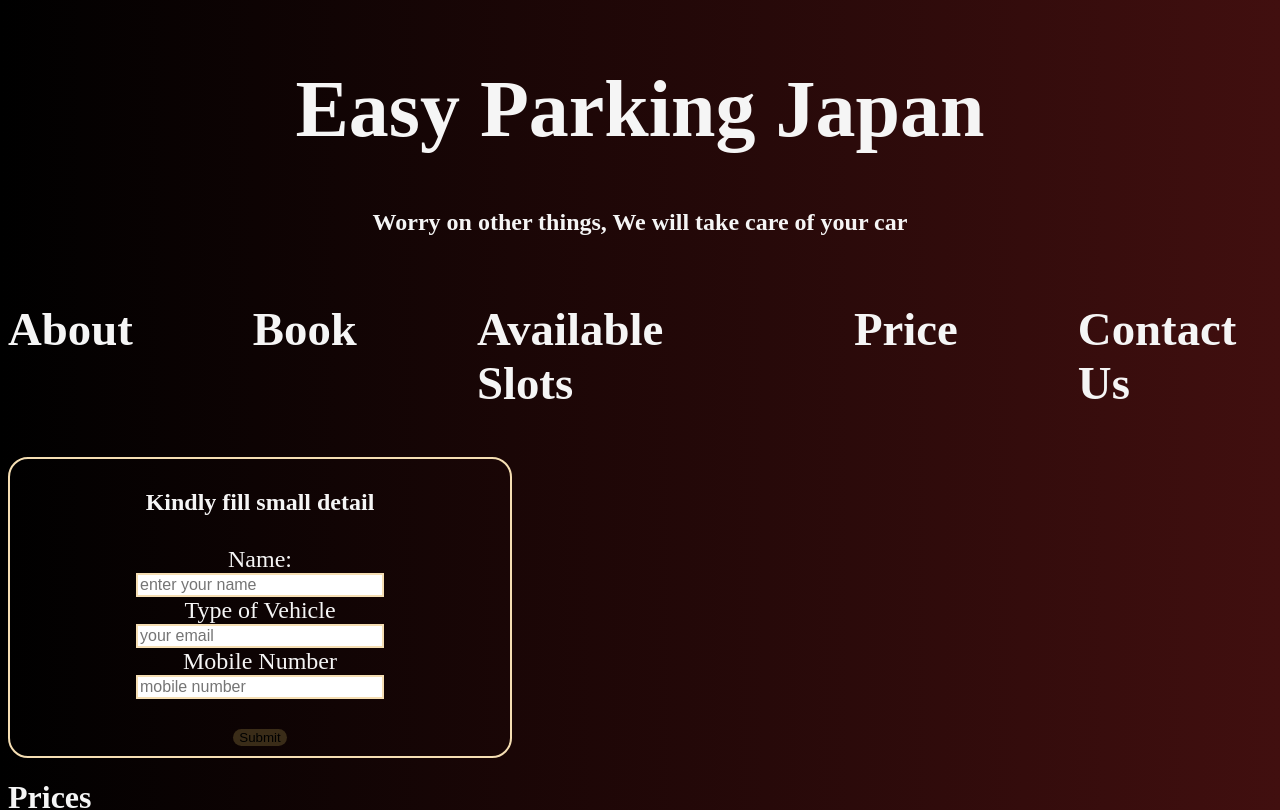
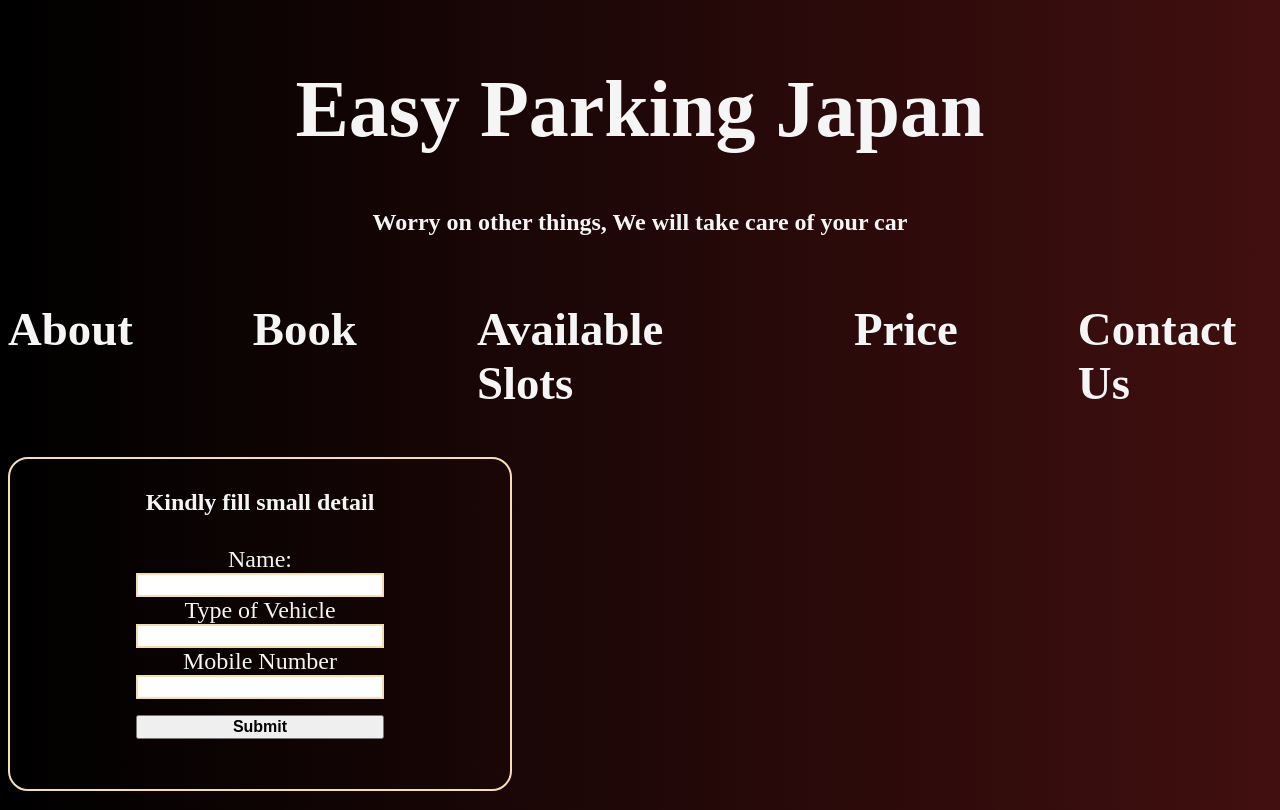
Before and after one commit to IamMaheshGurung/EasyPark, a React (Vite) app: page / in a window 1280 px wide. Shown: the top 810 px of the page. Built offline with nearby package versions, Linux system fonts and the light colour scheme.

Commit message:
tried using state variation in react on obj and array

```diff
--- a/src/App.jsx
+++ b/src/App.jsx
@@ -3,6 +3,7 @@ import Header from './Components/Header/Header'
 import BookingForm from './Components/BookingForm/BookingForm'
 import Hero from './Components/Hero/Hero'
 import Navbar from './Components/NavBar/Navbar'
+import EgCompo from './Components/EgCompo'
 const App = () => {
   return (
     <div>
@@ -12,7 +13,7 @@ const App = () => {
         <BookingForm/>
         <Hero weekday="Sunday"/>
       </div>
-
+      <EgCompo/>
     </div>
   )
 }
--- a/src/Components/BookingForm/BookingForm.jsx
+++ b/src/Components/BookingForm/BookingForm.jsx
@@ -1,21 +1,31 @@
-import React from 'react'
+import React, {useState} from 'react'
 import './bookingform.css'
 const BookingForm = () => {
+  let [detail, setDetail] = useState({Name:"",Type:"", Mob:""});
+  let [isSubmitted, setIsSubmitted]=useState(false)
+  const hDefault = (event)=>{
+    event.preventDefault();
+    setIsSubmitted(true)
+    setTimeout(()=>setIsSubmitted(false), 3000);
+  }
   return (
     <div className='BookingForm'>
-      <h2>Kindly fill small detail</h2>
-        <div className='detailForm'>
-            <label for="name" className='name' required>Name:</label>
-            <input type="text" name="name" placeholder='enter your name'/>
-            <label for="vehicle" className='Vehicle' >Type of Vehicle</label>
-            <input type="email" name="email" placeholder='your email' required/>
-            <label for="mobile" className='mobile'>Mobile Number</label>
-            <input type="phone" name="mobile" placeholder='mobile number' required/>
-
-
-        </div>
-        <button className='submit' type='submit'>Submit</button>
-
+      {isSubmitted ? (
+        <h2></h2>
+      ) : (
+        <>
+          <h2>Kindly fill small detail</h2>
+          <form className='detailForm' onSubmit={hDefault}>
+              <label htmlFor="name" className='name'  required>Name:</label>
+              <input type="text" name="name" placeholder={detail.Name} value={detail.Name} onChange={e=>setDetail({...detail, Name:e.target.value})}/>
+              <label htmlFor="vehicle" className='Vehicle' >Type of Vehicle</label>
+              <input type="text" name="vehicle" placeholder={detail.Type} value={detail.Type} onChange={e=>setDetail({...detail, Type:e.target.value})}/>
+              <label htmlFor="mobile" className='mobile'>Mobile Number</label>
+              <input type="phone" name="mobile" placeholder={detail.Mob} value={detail.Mob} onChange={e=>setDetail({...detail, Mob:e.target.value})}/>
+              <button type='submit' id="button">Submit</button>
+          </form>
+        </>
+      )}
     </div>
   )
 }
--- a/src/Components/BookingForm/bookingform.css
+++ b/src/Components/BookingForm/bookingform.css
@@ -17,8 +17,9 @@
 .detailForm{
     display:grid;
     padding: 10px;
-
+    padding-bottom: 3vh;
     justify-content: center;
+    margin-bottom: 2vh;
 }
 .detailForm label{
     font-size: 3vh;
@@ -40,3 +41,10 @@
     -ms-border-radius: 10px;
     -o-border-radius: 10px;
 }
+#button{
+    text-align: center;
+    margin-top: 2vh;
+    height:3vh;
+    font-size: medium;
+    font-weight: bold;
+}
--- /dev/null
+++ b/src/Components/EgCompo.jsx
@@ -0,0 +1,63 @@
+import React, { useState } from 'react'
+
+const EgCompo = () => {
+  let randomNum = Math.floor(Math.random()*10)+1;
+  let getFruitName = (num) => {
+    switch(num){
+      case 1:
+        return "Apple";
+
+      case 2:
+        return "Melon";
+
+      case 3:
+        return "Suica";
+
+      case 5:
+        return "Pompgranate";
+
+      case 6:
+        return "Pineapple"
+      case 4:
+        return "Grapes";
+
+      case 7:
+        return "Kiwi";
+
+      case 8:
+        return "Orange";
+
+      case 9:
+        return "Mango";
+
+      default:
+        return "Banana"
+    }
+  }
+  const [fruits, setFruits] = useState([])
+  const addFruits=()=>{setFruits([...fruits,{
+    id:fruits.length,
+    value:getFruitName(randomNum)
+  }])
+
+  }
+        return (
+            <div>
+              <button onClick={addFruits}>ADD Fruits</button>
+              <ul>
+                {fruits.map((fruit)=> {
+                 return <li key={fruit.id}>{fruit.value}</li>
+                })}
+              </ul>
+
+
+            </div>
+          )
+    }
+
+
+
+
+
+
+export default EgCompo
```
